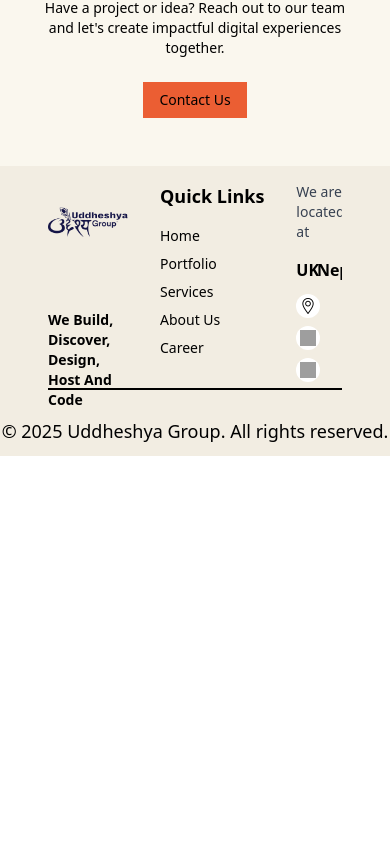
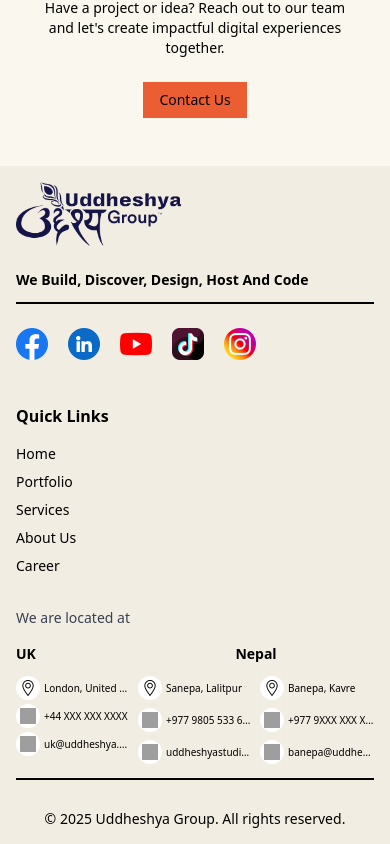
Before and after one commit to UddheshyaGroup/Portfolio, a React (Vite) app: page /about in a window 390 px wide. Shown: the part 1142-1986 px from the top of the page. Before the commit the page ends 1598 px from the top, so only its background shows below. Built offline with nearby package versions, Linux system fonts and the light colour scheme; grey boxes are pictures that could not be loaded; a web font is replaced by a local one.

Commit message:
feat:mobile layout footer

```diff
--- a/src/pages/footer.jsx
+++ b/src/pages/footer.jsx
@@ -1,18 +1,18 @@
 const Footer = () => {
   return (
-    <footer className="w-full h-[290px] bg-[#f2ede2] text-black relative overflow-hidden">
-      <div className="h-auto w-auto px-12 pt-4 grid grid-cols-[1fr_auto_2fr] gap-8">
+    <footer className="w-full h-auto md:h-[290px] bg-[#f2ede2] text-black relative overflow-hidden">
+      <div className="h-auto w-auto px-4 md:px-12 pt-4 pb-20 grid grid-cols-1 md:grid-cols-[1fr_auto_2fr] gap-8">
         <div>
           <img
             src="/logo.png"
             alt="Company Logo"
-            className="h-20 w-auto object-contain"
+            className="h-16 md:h-20 w-auto object-contain"
           />
-          <p className="text-sm mt-12 font-bold">
+          <p className="text-sm mt-6 md:mt-12 font-bold">
             We Build, Discover, Design, Host And Code
           </p>
-          <div className="absolute h-[2px] w-[288px] bg-black left-12 right-12"></div>
-          <ul className="flex gap-5 ">
+          <div className="h-[2px] w-full md:w-[288px] bg-black my-3 md:my-0"></div>
+          <ul className="flex gap-5">
             <li>
               <a
                 href="https://www.facebook.com/profile.php?id=61578545593783"
@@ -80,8 +80,8 @@ const Footer = () => {
             </li>
           </ul>
         </div>
-        <div>
-          <h3 className="text-lg font-bold mb-4">Quick Links</h3>
+        <div className="md:block">
+          <h3 className="text-base md:text-lg font-bold mb-4">Quick Links</h3>
           <ul className="space-y-2 text-sm">
             <li>
               <a href="/" className="hover:underline">
@@ -116,15 +116,15 @@ const Footer = () => {
           </h3>
 
           {/* Main Location Headers */}
-          <div className="grid grid-cols-3 gap-4 mb-3">
-            <h4 className="font-bold text-base">UK</h4>
-            <h4 className="font-bold text-base text-center col-span-2">Nepal</h4>
+          <div className="grid grid-cols-3 gap-2 md:gap-4 mb-3">
+            <h4 className="font-bold text-sm md:text-base">UK</h4>
+            <h4 className="font-bold text-sm md:text-base col-span-2 text-center md:text-left">Nepal</h4>
           </div>
 
           {/* Location Details Grid */}
-          <div className="grid grid-cols-3 gap-4 text-xs">
+          <div className="grid grid-cols-3 gap-2 md:gap-4 text-[10px] md:text-xs">
             {/* UK Location */}
-            <div className="flex flex-col gap-2">
+            <div className="flex flex-col gap-1 md:gap-2">
               <div className="flex items-center gap-1">
                 <div className="w-6 h-6 flex-shrink-0 bg-white rounded-full flex items-center justify-center">
                   <img
@@ -164,7 +164,7 @@ const Footer = () => {
             </div>
 
             {/* Nepal Location 1 - Sanepa */}
-            <div className="flex flex-col gap-2 ml-[4rem]">
+            <div className="flex flex-col gap-2 md:ml-[4rem]">
               <div className="flex items-center gap-1">
                 <div className="w-6 h-6 flex-shrink-0 bg-white rounded-full flex items-center justify-center">
                   <img
@@ -204,7 +204,7 @@ const Footer = () => {
             </div>
 
             {/* Nepal Location 2 - Banepa */}
-            <div className="flex flex-col gap-2 ml-2">
+            <div className="flex flex-col gap-2 md:ml-2">
               <div className="flex items-center gap-1">
                 <div className="w-6 h-6 flex-shrink-0 bg-white rounded-full flex items-center justify-center">
                   <img
@@ -245,9 +245,9 @@ const Footer = () => {
           </div>
         </div>
       </div>
-      <div className="absolute h-[2px] bottom-[66px] bg-black left-12 right-12"></div>
-      <div className="absolute bottom-0 text-center w-full justify-center bg-[#f2ede2] h-[50px] flex items-center">
-        <p className="text-lg w-full">
+      <div className="h-[2px] bottom-16 md:bottom-[66px] bg-black left-4 md:left-12 right-4 md:right-12 absolute"></div>
+      <div className="absolute bottom-0 text-center w-full justify-center bg-[#f2ede2] h-[50px] flex items-center px-4">
+        <p className="text-sm md:text-lg w-full">
           © 2025 Uddheshya Group. All rights reserved.
         </p>
       </div>
```
